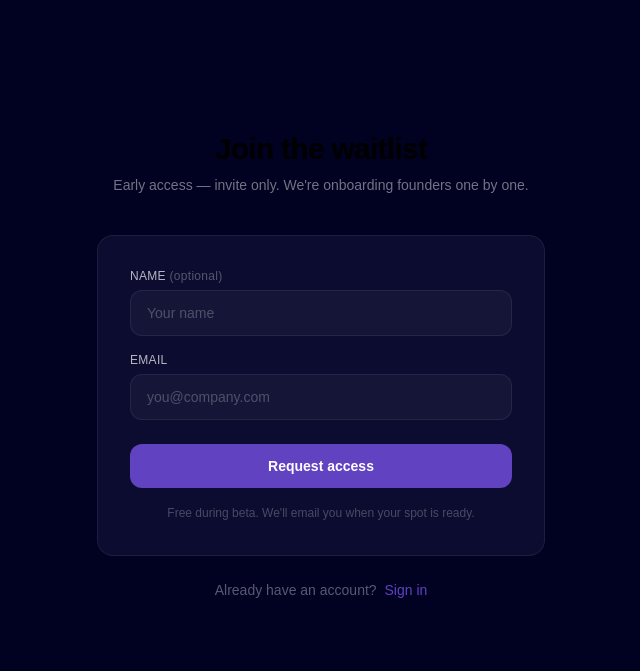
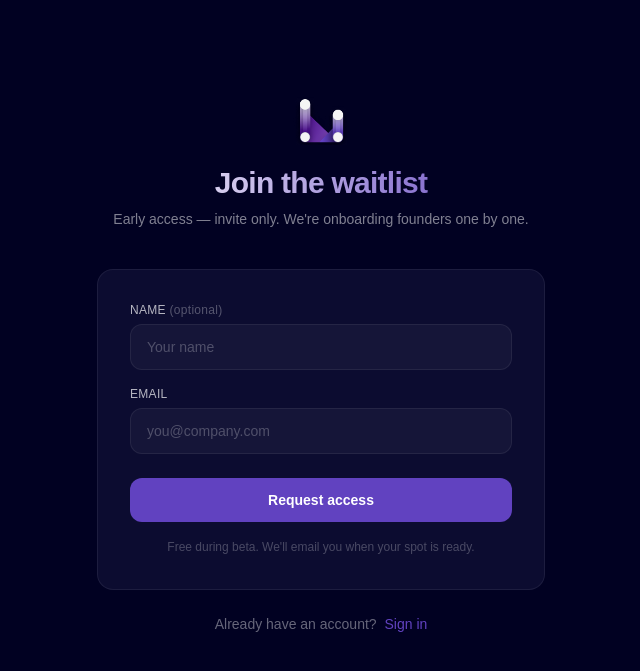
Before and after one commit to cmdloaf/blinkd-mvp, a Django app: page /auth/waitlist/ in a window 1280 px wide. Shown: the part 69-740 px from the top of the page, without its empty margins (319-959 px from the left). Run offline with Django 5.2, Linux system fonts and the light colour scheme; some libraries are stand-ins or nearby versions; some web fonts are replaced.

Commit message:
(fix) waitlist page

```diff
--- a/accounts/templates/accounts/waitlist.html
+++ b/accounts/templates/accounts/waitlist.html
@@ -34,6 +34,12 @@
   </script>
   <style>
     body { font-family: 'Alexandria', sans-serif; }
+    .heading-gradient {
+      background: linear-gradient(to right, #ffffff, #6142C0);
+      -webkit-background-clip: text;
+      -webkit-text-fill-color: transparent;
+      background-clip: text;
+    }
     input:-webkit-autofill,
     input:-webkit-autofill:focus {
       -webkit-box-shadow: 0 0 0 1000px #0C0C30 inset !important;
@@ -66,8 +72,8 @@
             <path stroke-linecap="round" stroke-linejoin="round" stroke-width="2" d="M5 13l4 4L19 7"/>
           </svg>
         </div>
-        <h1 class="text-3xl font-bold text-white/92 tracking-tight mb-3">You're on the list</h1>
-        <p class="text-white/45 text-sm leading-relaxed mb-8 max-w-sm mx-auto">
+        <h1 class="text-3xl font-bold text-white tracking-tight mb-3">You're on the list</h1>
+        <p class="text-white/50 text-sm leading-relaxed mb-8 max-w-sm mx-auto">
           We'll email you as soon as your access is approved. We're onboarding founders one by one during the beta.
         </p>
         <a href="/" class="text-[#6142C0] hover:text-white/90 text-sm font-medium transition-colors duration-150">
@@ -83,8 +89,8 @@
             <path stroke-linecap="round" stroke-linejoin="round" stroke-width="2" d="M9 12l2 2 4-4m6 2a9 9 0 11-18 0 9 9 0 0118 0z"/>
           </svg>
         </div>
-        <h1 class="text-3xl font-bold text-white/92 tracking-tight mb-3">You're approved</h1>
-        <p class="text-white/45 text-sm leading-relaxed mb-8 max-w-sm mx-auto">
+        <h1 class="text-3xl font-bold text-white tracking-tight mb-3">You're approved</h1>
+        <p class="text-white/50 text-sm leading-relaxed mb-8 max-w-sm mx-auto">
           Your email is already on the access list. Go ahead and create your account.
         </p>
         <a href="{% url 'signup' %}" class="inline-block bg-[#6142C0] hover:bg-[#4E198C] text-white font-semibold px-8 py-3 rounded-xl transition-colors duration-150 text-sm">
@@ -95,8 +101,11 @@
       {% else %}
       <!-- Form state -->
       <div class="text-center mb-10">
-        <h1 class="text-3xl font-bold text-white/92 tracking-tight mb-2">Join the waitlist</h1>
-        <p class="text-white/45 text-sm">Early access — invite only. We're onboarding founders one by one.</p>
+        <div class="flex justify-center mb-5">
+          <img src="{% static 'uploads/images/FINAL_Logo.png' %}" alt="blinkd" class="h-12 w-auto">
+        </div>
+        <h1 class="text-3xl font-bold heading-gradient tracking-tight mb-2">Join the waitlist</h1>
+        <p class="text-white/50 text-sm">Early access — invite only. We're onboarding founders one by one.</p>
       </div>
 
       <div class="bg-[#0C0C30] rounded-2xl border border-white/[0.07] p-8">
@@ -153,7 +162,7 @@
 
       </div>
 
-      <p class="text-center text-white/35 text-sm mt-6">
+      <p class="text-center text-white/40 text-sm mt-6">
         Already have an account?
         <a href="{% url 'login' %}" class="text-[#6142C0] hover:text-white/90 font-medium transition-colors duration-150 ml-1">Sign in</a>
       </p>
```
Also changed, not shown: accounts/templates/accounts/login.html (+12 -3 lines), accounts/templates/accounts/signup.html (+12 -3 lines), uploads/static/uploads/images/FINAL_Logo.png (added).
